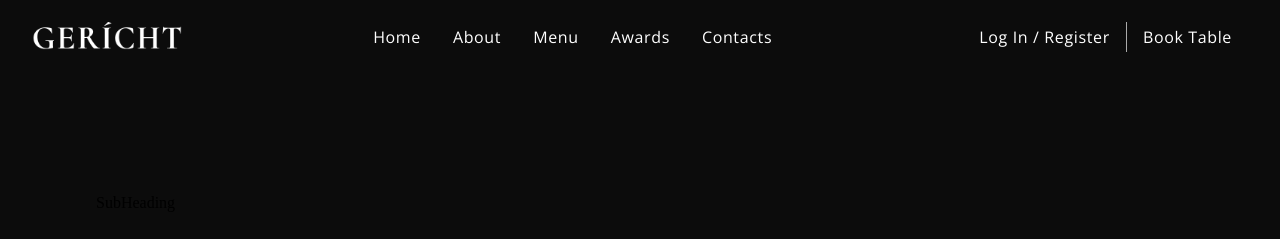
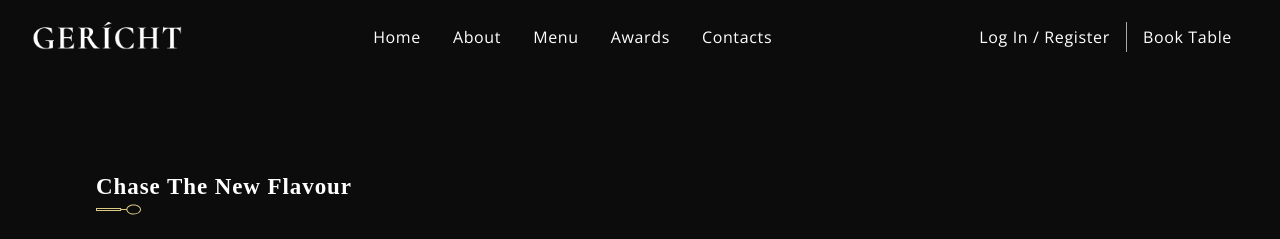
Before and after one commit to Ibro001/Restaurant-landing-page, a React (Create React App) app: page / in a window 1280 px wide. Shown: the top 239 px of the page. Built offline with nearby package versions, Linux system fonts and the light colour scheme; the HTML template or start-up script is replaced by a standard one; a web font is replaced by a local one.

Commit message:
completed the Subheading component

```diff
--- a/src/components/subHeading/SubHeading.jsx
+++ b/src/components/subHeading/SubHeading.jsx
@@ -1,8 +1,12 @@
 import React from 'react'
+import { images } from '../../constants';
 
-const SubHeading = () => {
+const SubHeading = ({ title }) => {
   return (
-    <div>SubHeading</div>
+    <div style={{marginBottom: '1rem'}}>
+      <p className='p__cormorant'>{title}</p>
+      <img src={images.spoon} alt="spoon" className='spoon__img' />
+    </div>
   )
 }
 
```
